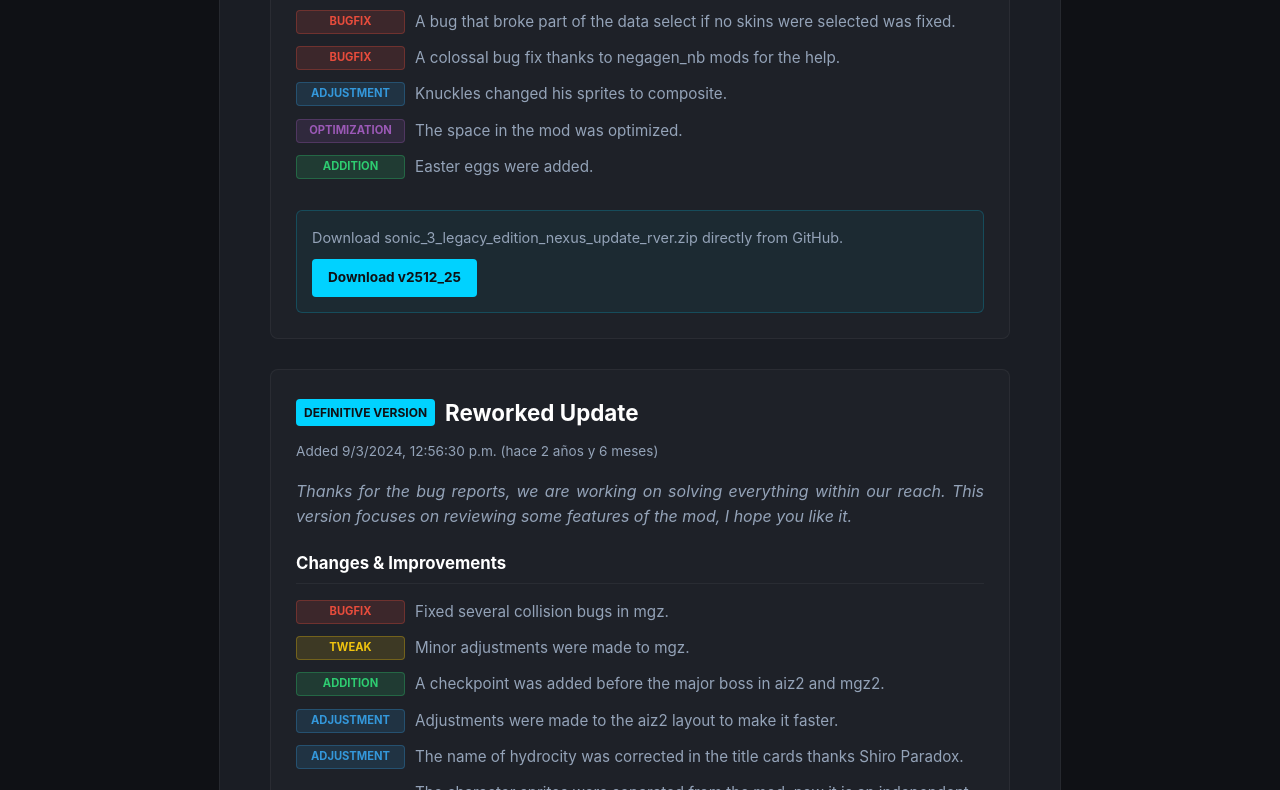
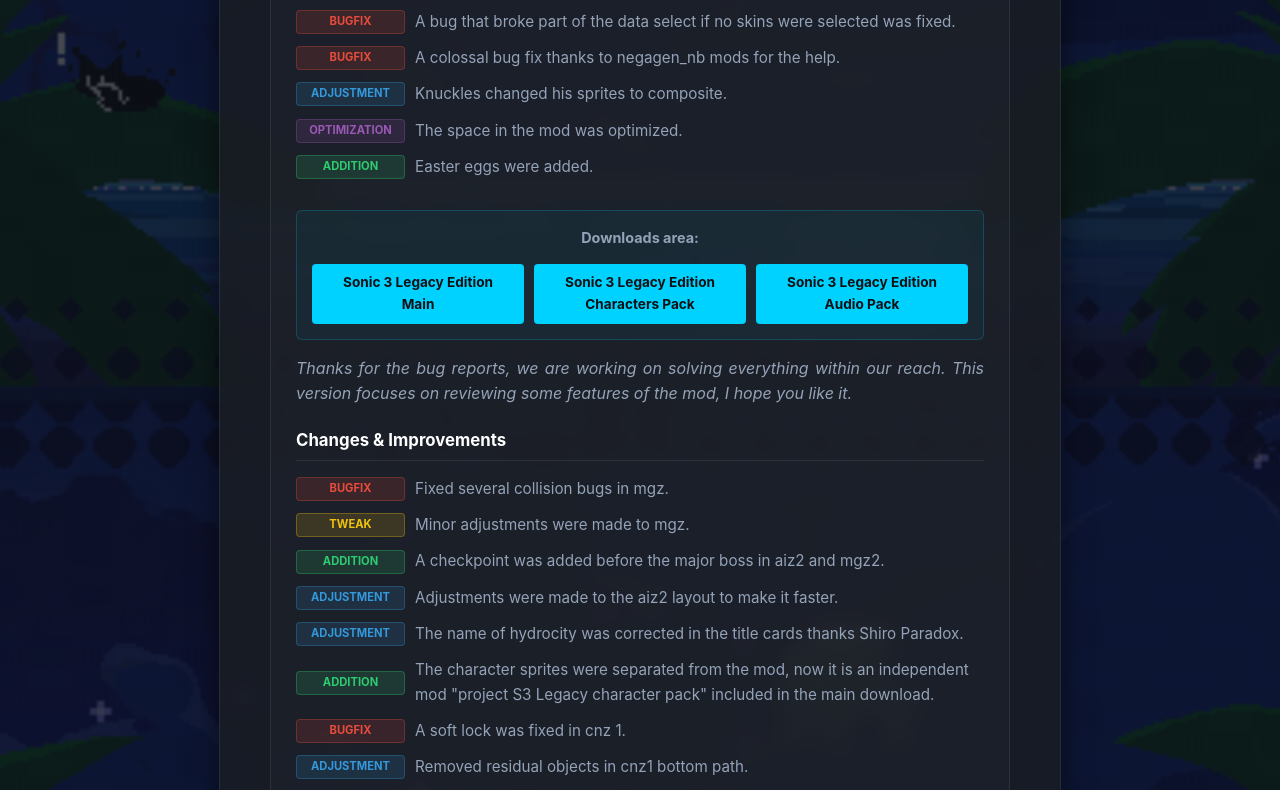
Before and after one commit to JultesATX/Atomix-Mods, a plain HTML site: page legacy.html in a window 1280 px wide. Shown: the part 2010-2800 px from the top of the page. Drawn offline with Linux system fonts and the light colour scheme.

Commit message:
downloads area

```diff
--- a/legacy.html
+++ b/legacy.html
@@ -7,16 +7,22 @@
     <style>
         :root {
             --bg-color: #0f1115;
-            --content-bg: #1a1d24;
+            --content-bg: rgba(26, 29, 36, 0.88);
             --accent-color: #00d2ff;
             --text-main: #ffffff;
             --text-muted: #94a3b8;
-            --border-color: rgba(255, 255, 255, 0.05);
+            --border-color: rgba(255, 255, 255, 0.08);
         }
 
         body {
             font-family: -apple-system, BlinkMacSystemFont, "Segoe UI", Roboto, Helvetica, Arial, sans-serif;
             background-color: var(--bg-color);
+            /* Ruta corregida apuntando a la subcarpeta Legacy_Page */
+            background-image: linear-gradient(rgba(15, 17, 21, 0.75), rgba(15, 17, 21, 0.75)), url('Legacy_Page/dataselect_bg_Angel_island4.png');
+            background-size: cover;
+            background-position: center;
+            background-attachment: fixed;
+            background-repeat: no-repeat;
             color: var(--text-main);
             margin: 0;
             padding: 0;
@@ -55,6 +61,7 @@
             padding: 20px;
             text-align: center;
             border-bottom: 1px solid var(--border-color);
+            backdrop-filter: blur(5px);
         }
 
         .mini-header a {
@@ -73,6 +80,8 @@
             border: 1px solid var(--border-color);
             overflow: hidden;
             padding-bottom: 40px;
+            backdrop-filter: blur(8px);
+            box-shadow: 0 10px 30px rgba(0, 0, 0, 0.5);
         }
 
         .cover-img {
@@ -345,19 +354,17 @@
                         </ul>
                     </div>
 
-                    <div class="update-downloads">
-                        <p>Download sonic_3_legacy_edition_nexus_update_rver.zip directly from GitHub.</p>
-                        <a href="#" class="btn-download">Download v2512_25</a>
+                <div class="update-downloads" style="flex-direction: column; align-items: stretch; gap: 15px;">
+                    <p style="margin: 0; font-weight: bold; text-align: center;">Downloads area:</p>
+                    <div style="display: flex; justify-content: space-between; gap: 10px; flex-wrap: wrap;">
+                        <a href="https://github.com/JultesATX/Sonic-3-Legacy-Edition/releases/download/Nexus-Update/Sonic.3.Legacy.Edition.zip" class="btn-download" style="flex: 1; text-align: center;">Sonic 3 Legacy Edition Main</a>
+                        <a href="https://github.com/JultesATX/Sonic-3-Legacy-Edition/releases/download/Nexus-Update/S3.Legacy.characters.zip" class="btn-download" style="flex: 1; text-align: center;">Sonic 3 Legacy Edition Characters Pack</a>
+                        <a href="https://github.com/JultesATX/Sonic-3-Legacy-Edition/releases/download/Nexus-Update/S3.Legacy.audio.zip" class="btn-download" style="flex: 1; text-align: center;">Sonic 3 Legacy Edition Audio Pack</a>
                     </div>
                 </div>
 
                 <!-- 0903_24A REWORKED VERSION -->
-                <div class="update-section">
-                    <div class="update-header">
-                        <span class="update-tag">Definitive Version</span>
-                        <h3>Reworked Update</h3>
-                        <span class="update-date" data-date="2024-03-09T12:56:30">Added 9/3/2024, 12:56:30 p.m. (<span class="time-ago">Calculando...</span>)</span>
-                    </div>
+
 
                     <p class="update-intro">Thanks for the bug reports, we are working on solving everything within our reach. This version focuses on reviewing some features of the mod, I hope you like it.</p>
 
@@ -384,9 +391,12 @@
                         </ul>
                     </div>
 
-                    <div class="update-downloads">
-                        <p>Download proyect_legacy_0903_24a.zip directly from GitHub.</p>
-                        <a href="#" class="btn-download">Download v0903_24A</a>
+                <div class="update-downloads" style="flex-direction: column; align-items: stretch; gap: 15px;">
+                    <p style="margin: 0; font-weight: bold; text-align: center;">Downloads area:</p>
+                    <div style="display: flex; justify-content: space-between; gap: 10px; flex-wrap: wrap;">
+                        <a href="https://github.com/JultesATX/Sonic-3-Legacy-Edition/releases/download/Reworked-Update/Sonic.3.Legacy.Edition.zip" class="btn-download" style="flex: 1; text-align: center;">Sonic 3 Legacy Edition Main</a>
+                        <a href="https://github.com/JultesATX/Sonic-3-Legacy-Edition/releases/download/Reworked-Update/S3.Legacy.characters.zip" class="btn-download" style="flex: 1; text-align: center;">Sonic 3 Legacy Edition Characters Pack</a>
+                        <a href="https://github.com/JultesATX/Sonic-3-Legacy-Edition/releases/download/Reworked-Update/S3.Legacy.audio.zip" class="btn-download" style="flex: 1; text-align: center;">Sonic 3 Legacy Edition Audio Pack</a>
                     </div>
                 </div>
 
@@ -428,9 +438,11 @@
                         </ul>
                     </div>
 
-                    <div class="update-downloads">
-                        <p>Download this specific version directly from GitHub.</p>
-                        <a href="#" class="btn-download">Download v1707-23</a>
+                    <div class="update-downloads" style="flex-direction: column; align-items: stretch; gap: 15px;">
+                        <p style="margin: 0; font-weight: bold; text-align: center;">Downloads area:</p>
+                        <div style="display: flex; justify-content: space-between; gap: 10px; flex-wrap: wrap;">
+                            <a href="https://github.com/JultesATX/Sonic-3-Legacy-Edition/releases/download/Time-Collapse-Update/Sonic.3.Legacy.Edition.zip" class="btn-download" style="flex: 1; text-align: center;">Sonic 3 Legacy Edition Main</a>
+                        </div>
                     </div>
                 </div>
 
@@ -443,7 +455,7 @@
     </div>
 
     <script>
-        // Script inteligente para calcular tiempo transcurrido (días, meses o años automáticamente)
+        // Script inteligente para calcular tiempo transcurrido
         document.addEventListener("DOMContentLoaded", () => {
             const timeElements = document.querySelectorAll(".update-date[data-date]");
 
@@ -457,8 +469,6 @@
                 let timeString = "";
 
                 if (diffDays >= 365) {
-                    const years = (diffDays / 365).toFixed(1);
-                    // Si es un número entero exacto o quieres redondear limpio:
                     const yearsRounded = Math.floor(diffDays / 365);
                     const remainingMonths = Math.floor((diffDays % 365) / 30);
 
```
Also changed, not shown: index.html (+2 -2 lines), Legacy_Page/dataselect_bg_Angel_island4.png (added).
